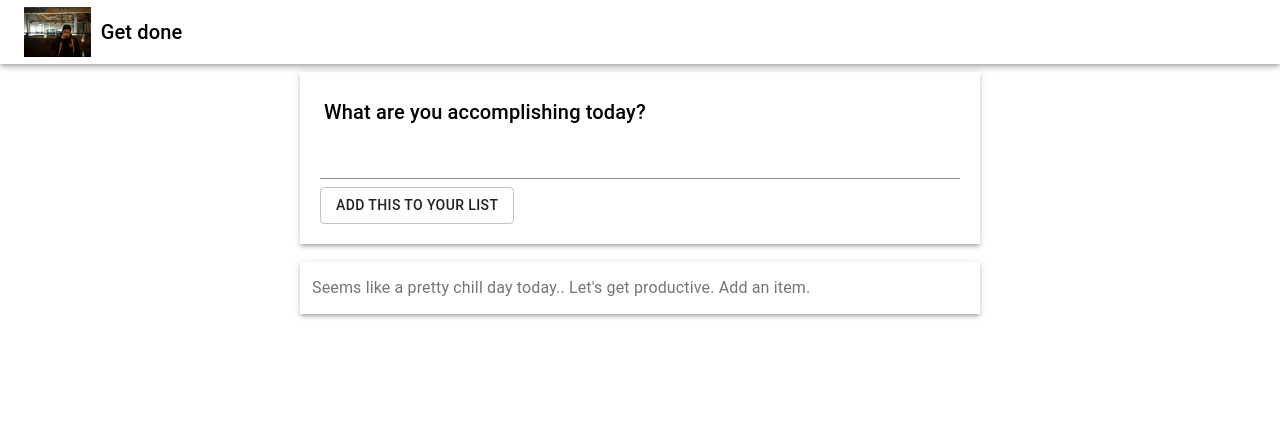
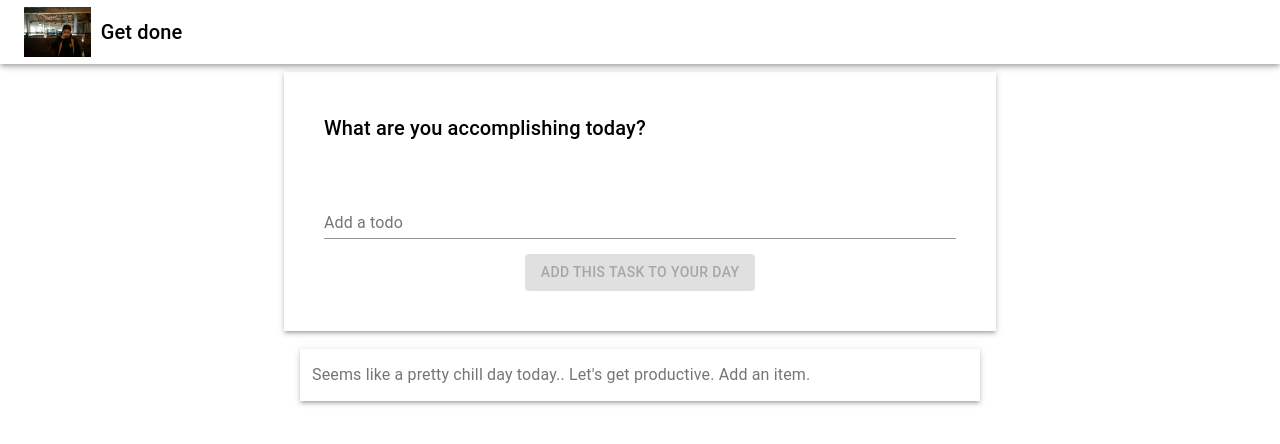
Before and after one commit to karlguzman410/get-done-app, a React (Create React App) app: page / in a window 1280 px wide. Shown: the top 444 px of the page. Built offline with nearby package versions, Linux system fonts and the light colour scheme.

Commit message:
some general UI and material UI changes

```diff
--- a/src/components/Form/Form.jsx
+++ b/src/components/Form/Form.jsx
@@ -1,14 +1,19 @@
 import React, { useState } from "react";
 import {
   InputLabel,
+  Input,
   Button,
   Grid,
   Typography,
   Box,
   TextField,
+  Paper,
+  FormControl,
 } from "@material-ui/core";
+import useStyles from "./styles";
 
 const Form = ({ handleAddTodo }) => {
+  const classes = useStyles();
   const [todo, setTodo] = useState("");
 
   const handleOnClick = (event, todo) => {
@@ -19,25 +24,35 @@ const Form = ({ handleAddTodo }) => {
 
   return (
     <>
-      <Box width="50%" boxShadow={3} margin="auto" p={3}>
+      <Box width="50%" boxShadow={3} margin="auto" p={5}>
+        <Grid container spacing={5} mb={3}>
+          <Grid item xs={12}>
             <Typography variant="h6" gutterBottom>
               What are you accomplishing today?
             </Typography>
-        <Grid container spacing={1} mb={3}>
-          <TextField
-            fullWidth
-            margin="normal"
+          </Grid>
+          <Grid item xs={12} style={{ textAlign: "center" }}>
+            <form>
+              <FormControl fullWidth style={{ paddingBottom: "15px" }}>
+                <InputLabel>Add a todo</InputLabel>
+                <Input
                   name="to do"
                   value={todo}
                   onChange={(event) => setTodo(event.target.value)}
                 />
+              </FormControl>
               <Button
-            variant="outlined"
-            mt={2}
+                className={classes.button}
+                disabled={!todo}
+                variant="contained"
+                color="primary"
                 onClick={(event) => handleOnClick(event, todo)}
+                type="submit"
               >
-            Add this to your list
+                Add this task to your day
               </Button>
+            </form>
+          </Grid>
         </Grid>
       </Box>
     </>
--- a/src/components/Form/styles.js
+++ b/src/components/Form/styles.js
@@ -0,0 +1,8 @@
+import { makeStyles } from '@material-ui/core'
+
+export default makeStyles((theme) => ({
+    button: {
+        margin: 'auto',
+        color: 'white',
+    }
+}))
--- a/src/components/Navbar/styles.js
+++ b/src/components/Navbar/styles.js
@@ -1,4 +1,4 @@
-import { makeStyles, fade } from '@material-ui/core'
+import { makeStyles } from '@material-ui/core'
 
 const drawerWidth = 0;
 
```
Lines whose indentation alone changed are shown as unchanged.
